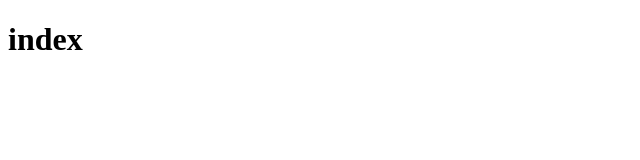
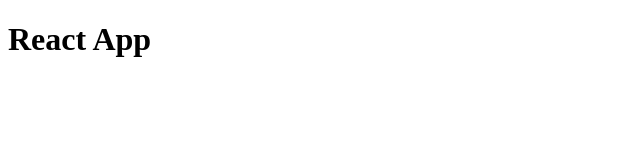
Before and after one commit to ferdinania/fm-faq-accordion, a React app: page / in a window 1280 px wide. Shown: the top 160 px of the page, without its empty margins (0-640 px from the left). Built offline with nearby package versions, Linux system fonts and the light colour scheme.

Commit message:
[add] setup  main component

```diff
--- /dev/null
+++ b/src/components/App.jsx
@@ -0,0 +1,10 @@
+import React from 'react';
+
+function App()
+{
+    return (
+        <h1>React App</h1>
+    )
+}
+
+export default App;
--- a/src/index.js
+++ b/src/index.js
@@ -1,7 +1,10 @@
 import React from 'react';
 import { render } from 'react-dom';
 
+import App from './components/App';
+
+
 render(
-    <h1>index</h1>,
+    <App />,
     document.getElementById('app')
 );
```
